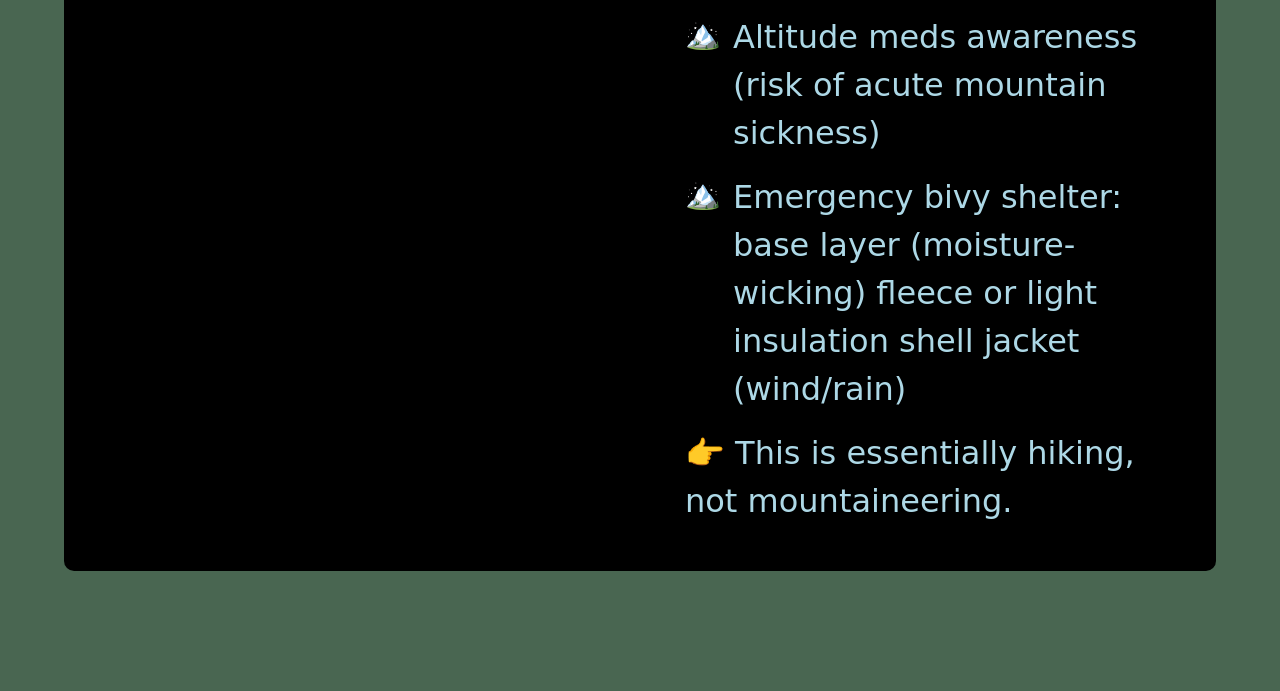
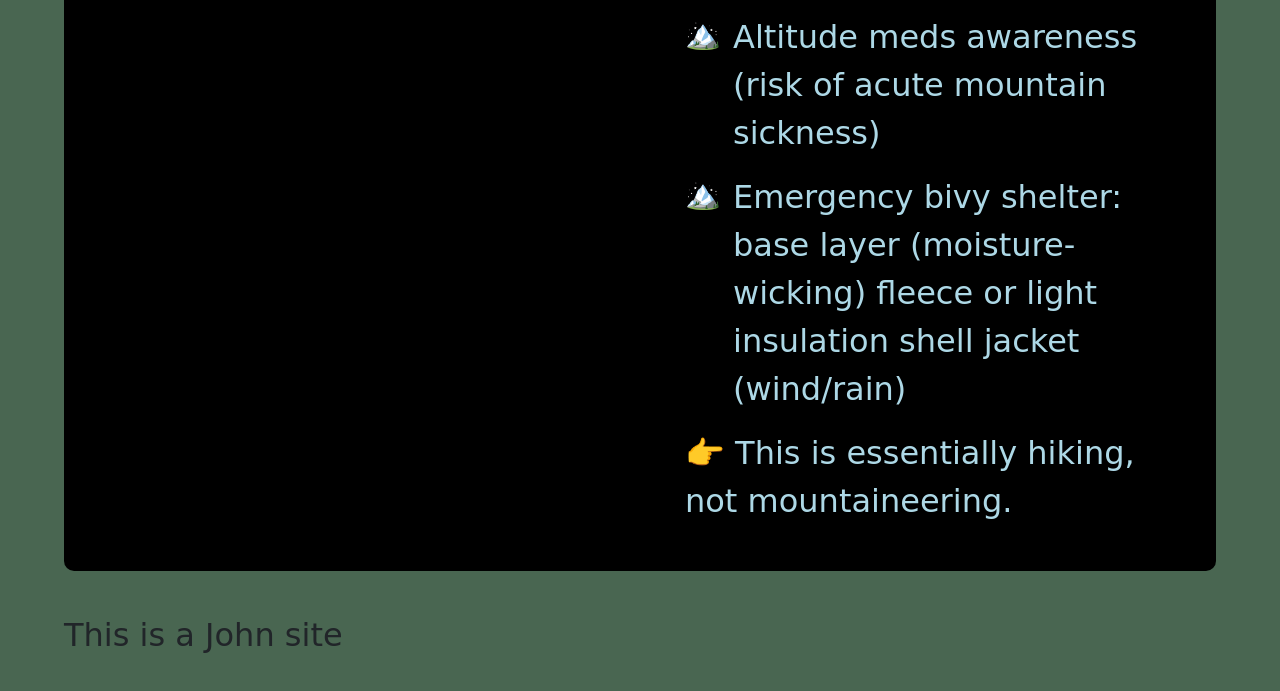
Before and after one commit to johnprogect/johnprogect.github.io, a plain HTML site: page index.html in a window 1280 px wide. Shown: the part 2912-3603 px from the top of the page. Before the commit the page ends 3547 px from the top, so only its background shows below. Drawn offline with nearby package versions, Linux system fonts and the light colour scheme; a web font is replaced by a local one.

Commit message:
Update index.html

```diff
--- a/index.html
+++ b/index.html
@@ -90,6 +90,7 @@ shell jacket (wind/rain)</li>
 <p>👉 This is essentially hiking, not mountaineering.</p>
  </div>
     </div>
+    <p>This is a John site</p>
 <script src="https://cdn.jsdelivr.net/npm/bootstrap@5.3.8/dist/js/bootstrap.bundle.min.js" integrity="sha384-FKyoEForCGlyvwx9Hj09JcYn3nv7wiPVlz7YYwJrWVcXK/BmnVDxM+D2scQbITxI" crossorigin="anonymous"></script>
 </body>
 </html>
```
